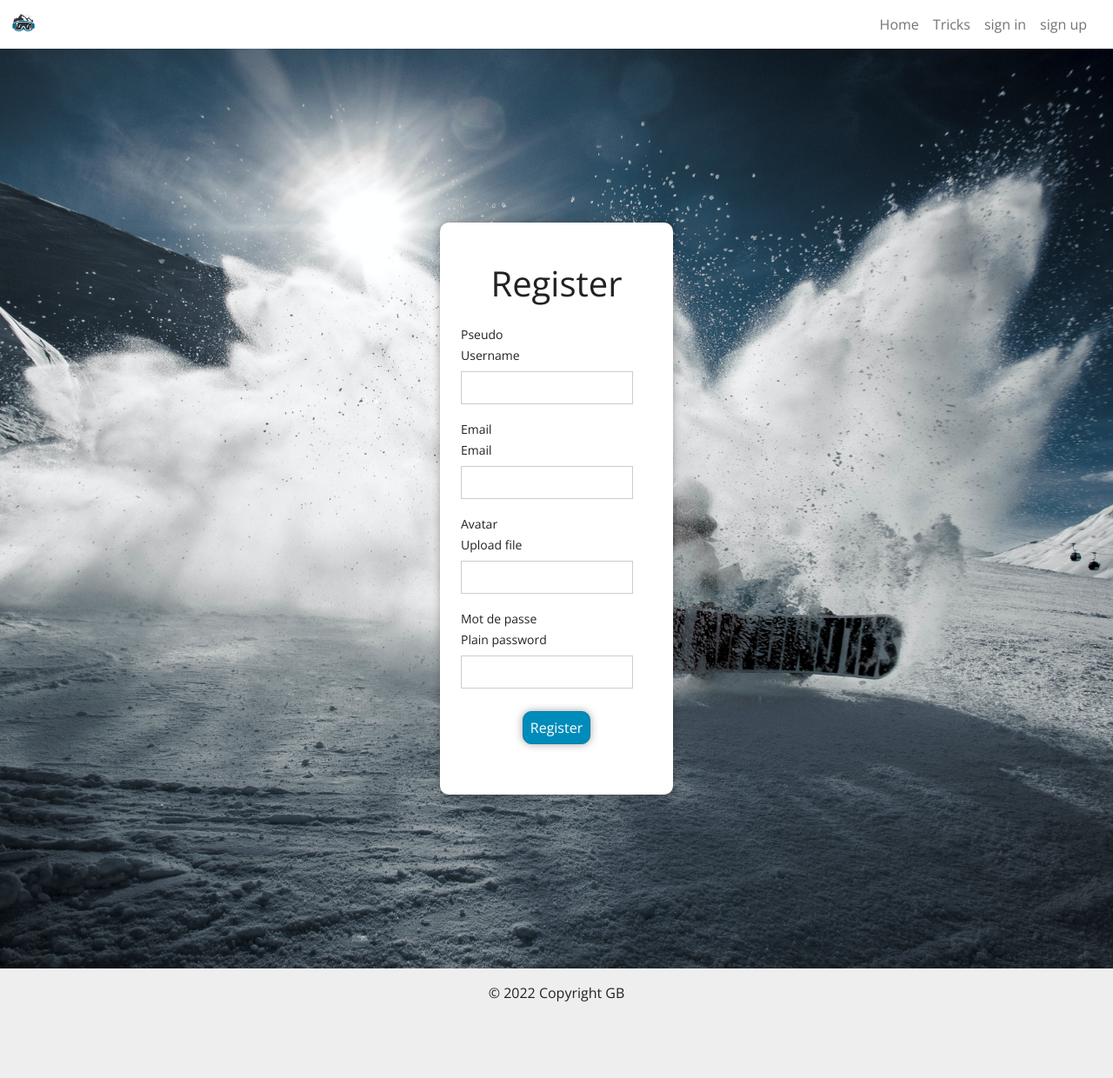
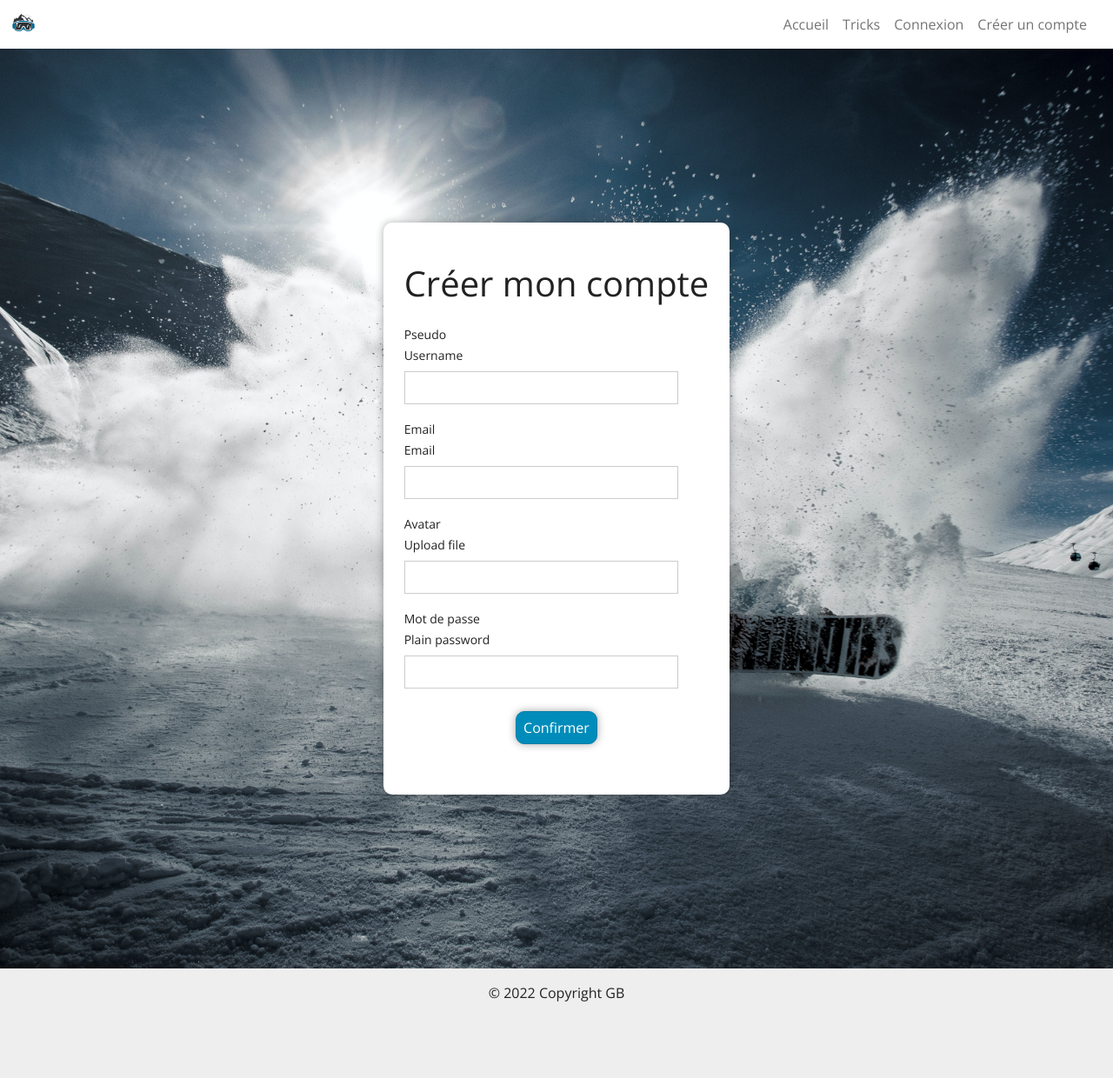
Before and after one commit to GabTHP/snowtricks, a Symfony app: template templates/registration/register.html.twig in a window 1280 px wide. Shown: the whole page at 87% size. Run offline with Twig, Linux system fonts and the light colour scheme; the template is opened without the code that fills it, so the values that code supplies are empty; form fields are guessed from the names that the template uses; some libraries are stand-ins or nearby versions; some web fonts are replaced.

```diff
--- a/templates/base.html.twig
+++ b/templates/base.html.twig
@@ -26,21 +26,21 @@
                 </a>
                 <ul class="navbar-nav float-right">
                     <li class="nav-item">
-                    <a class="nav-link" aria-current="page" href="{{ url('home') }}">Home</a>
+                    <a class="nav-link" aria-current="page" href="{{ url('home') }}">Accueil</a>
                     </li>
                     <li class="nav-item">
                     <a class="nav-link" aria-current="page" href="{{ url('home') }}#tricks">Tricks</a>
                     </li>
                     {% if app.user %}
                     <li class="nav-item">
-                    <a class="nav-link" href="{{ url('app_logout') }}">logout</a>
+                    <a class="nav-link" href="{{ url('app_logout') }}">Déconnexion</a>
                     </li>
                     {% else %}
                     <li class="nav-item">
-                    <a class="nav-link" href="{{ url('app_login') }}">sign in</a>
+                    <a class="nav-link" href="{{ url('app_login') }}">Connexion</a>
                     </li>
                     <li class="nav-item">
-                    <a class="nav-link" href="{{ url('app_register') }}">sign up</a>
+                    <a class="nav-link" href="{{ url('app_register') }}">Créer un compte</a>
                     </li>
                     {% endif %}
 
--- a/templates/registration/register.html.twig
+++ b/templates/registration/register.html.twig
@@ -13,7 +13,7 @@
             <div class="form-group" style="padding-top:200px; padding-bottom:200px;">
                 <div class="form-class">
                     <div class="m-4 m-4">
-                        <p class="pt-3 text-center form-title">Register</p>
+                        <p class="pt-3 text-center form-title">Créer mon compte</p>
                         {{ form_start(registrationForm) }}
                             {{ form_start(registrationForm) }}
                             <label for="inputUsername">Pseudo</label>
@@ -33,7 +33,7 @@
                             {{ form_row(registrationForm.plainPassword) }}
                             </div>
                             <div class="text-center">
-                            <button type="submit" class="btn btn-primary border-better">Register</button>
+                            <button type="submit" class="btn btn-primary border-better">Confirmer</button>
                             {{ form_end(registrationForm) }}
                             <br>
                             <a href="{{ url('app_login') }}" class="only_mobile">J'ai déjà un compte</a>
--- a/templates/security/login.html.twig
+++ b/templates/security/login.html.twig
@@ -17,7 +17,7 @@
                                 </div>
                             {% endfor %}
                         {% endfor %}
-                        <p class="pt-3 text-center form-title"><strong>Login</strong></p>
+                        <p class="pt-3 text-center form-title"><strong>Se connecter</strong></p>
                         <div style="width:90%">
                         <label for="inputUsername">Pseudo</label>
                         <input type="text" value="{{ last_username }}" name="username" id="inputUsername" class="width-input border-better input-form form-control" input-form autocomplete="username" required autofocus>
--- a/templates/trick/edit-trick.html.twig
+++ b/templates/trick/edit-trick.html.twig
@@ -41,7 +41,7 @@ url(/images/snowboard_header.jpg);">
 {% endfor %}
 </div>
 <div id="button-load" class="text-center p-3">
-    <button onclick="loadMedia()"id="load-media" class="btn btn-primary">See More</button>
+    <button onclick="loadMedia()"id="load-media" class="btn btn-primary">Voir plus</button>
 </div>
 <div id='media-video' class='media-video-hide'>
     <div class="d-flex justify-content-center flex-wrap  container-fluid">
@@ -73,7 +73,7 @@ url(/images/snowboard_header.jpg);">
     </div>
 </div>
 <div id="button-hide"class="hidden">
-    <button onclick="hideMedia();"id="hide-media;" class="btn btn-primary">See Less</button>
+    <button onclick="hideMedia();"id="hide-media;" class="btn btn-primary">Voir Moins</button>
 </div>
     <div class="container">
         <p> {{ trick.description }} <p>
--- a/templates/trick/index.html.twig
+++ b/templates/trick/index.html.twig
@@ -61,7 +61,7 @@
 </section>
 <section>
 <div class="text-center p-3">
-    <button id="loadMoreTricks" class="border-better btn btn-primary">Load More</button>
+    <button id="loadMoreTricks" class="border-better btn btn-primary">Afficher plus de tricks</button>
 </div>
 <div class="d-flex flex-row-reverse">
 <a href="/#tricks" id="arrow-up" class="to-top"></a>
--- a/templates/trick/trick_show.html.twig
+++ b/templates/trick/trick_show.html.twig
@@ -29,7 +29,7 @@ url(/images/snowboard_header.jpg);">
     </div>
 </div>
 <div id="button-load" class="text-center p-3">
-    <button onclick="loadMedia()"id="load-media" class="btn btn-primary">See More</button>
+    <button onclick="loadMedia()"id="load-media" class="btn btn-primary">Voir plus</button>
 </div>
 <div id='media-video' class='media-video-hide'>
     <div class="d-flex justify-content-center flex-wrap  container-fluid">
@@ -48,7 +48,7 @@ url(/images/snowboard_header.jpg);">
     </div>
 </div>
 <div id="button-hide"class="hidden">
-    <button onclick="hideMedia();"id="hide-media;" class="btn btn-primary">See Less</button>
+    <button onclick="hideMedia();"id="hide-media;" class="btn btn-primary">Voir moins</button>
 </div>
     <div class="container">
         <p> {{ trick.description }} <p>
@@ -103,7 +103,7 @@ url(/images/snowboard_header.jpg);">
 <section>
 {% if messages|length > 5 %}
 <div class="text-center p-3">
-    <button id="loadMoreMessages" class="btn btn-primary">Load More</button>
+    <button id="loadMoreMessages" class="btn btn-primary">Afficher les anciens messages</button>
 </div>
 {% else %}
 {% endif %}
```
